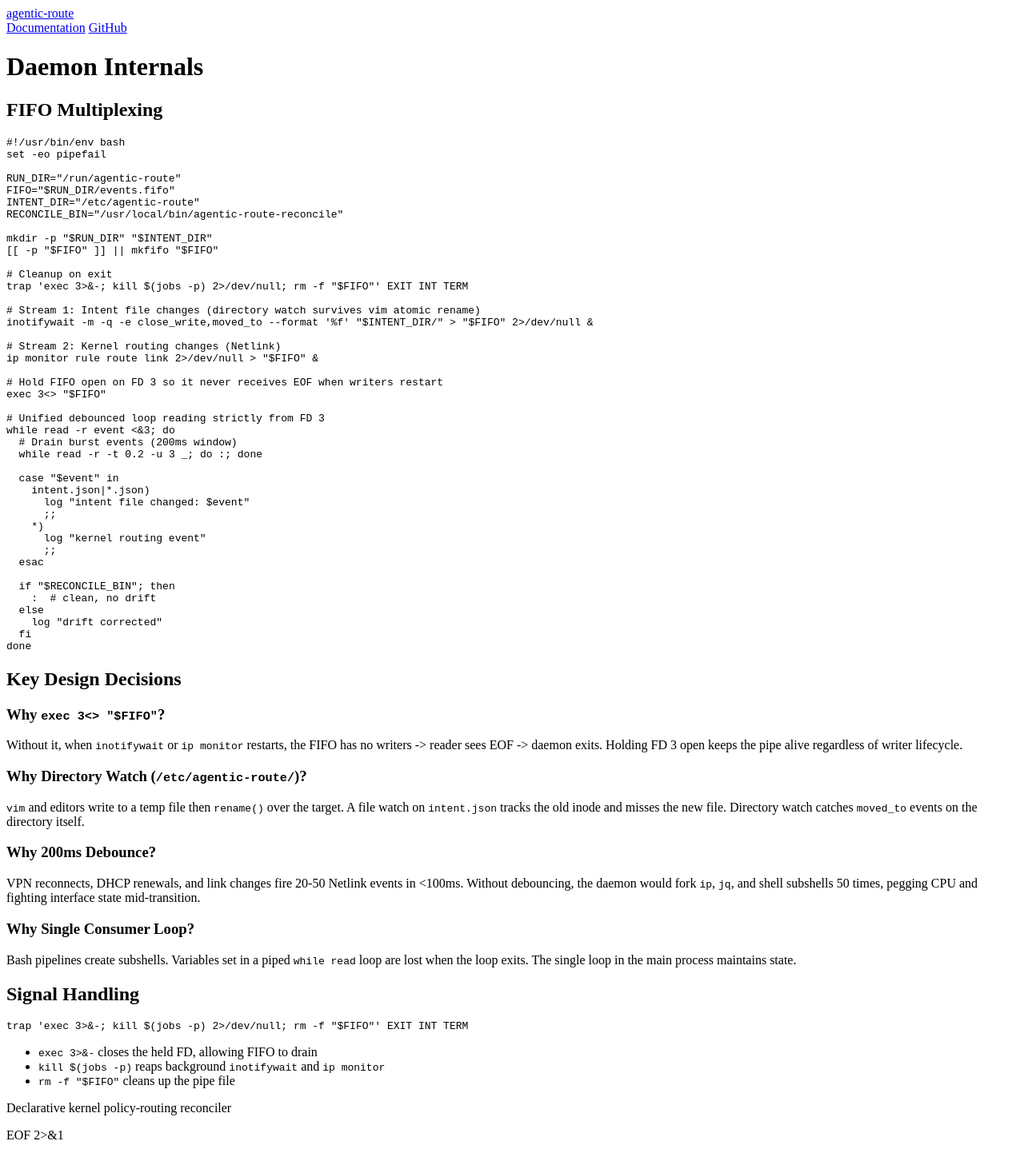
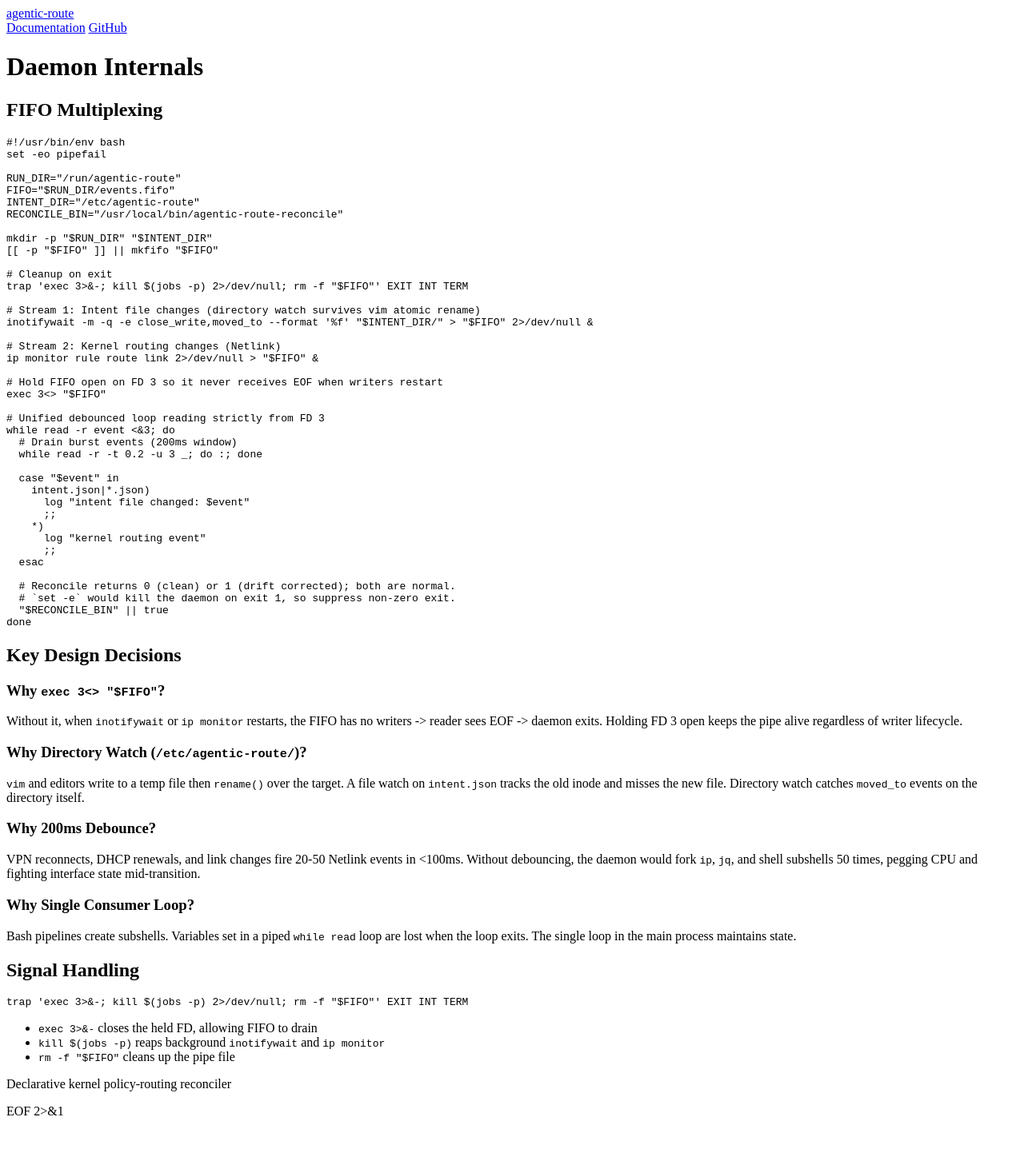
Before and after one commit to dedsecorg/agentic-route, a Jekyll site: the page built from wiki/Daemon-Internals.md, in a window 1280 px wide. Shown: the whole page at 80% size. Built offline with Jekyll 4.4.1, drawn with Linux system fonts in a browser that asks for light colours; our own code applies the rules of GitHub Pages for plain Markdown files; a script that is not in the unit is left out; after the commit the page ends 1407 px from its top, so only the background shows below that.

Commit message:
fix(daemon): prevent crash when reconcile corrects drift (exit 1 with set -e) (#30)
Co-authored-by: Glenn Mesel <37759816+dedsecorg@users.noreply.github.com>

````diff
--- a/wiki/Daemon-Internals.md
+++ b/wiki/Daemon-Internals.md
@@ -40,11 +40,9 @@ while read -r event <&3; do
       ;;
   esac
 
-  if "$RECONCILE_BIN"; then
-    :  # clean, no drift
-  else
-    log "drift corrected"
-  fi
+  # Reconcile returns 0 (clean) or 1 (drift corrected); both are normal.
+  # `set -e` would kill the daemon on exit 1, so suppress non-zero exit.
+  "$RECONCILE_BIN" || true
 done
 ```
 
````
Also changed, not shown: 1 other file.
